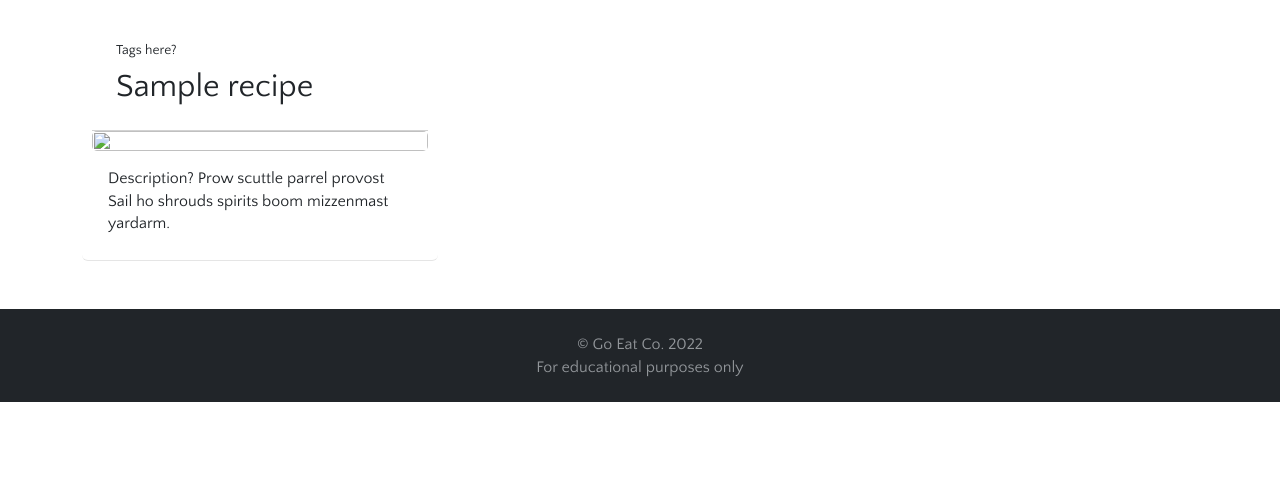
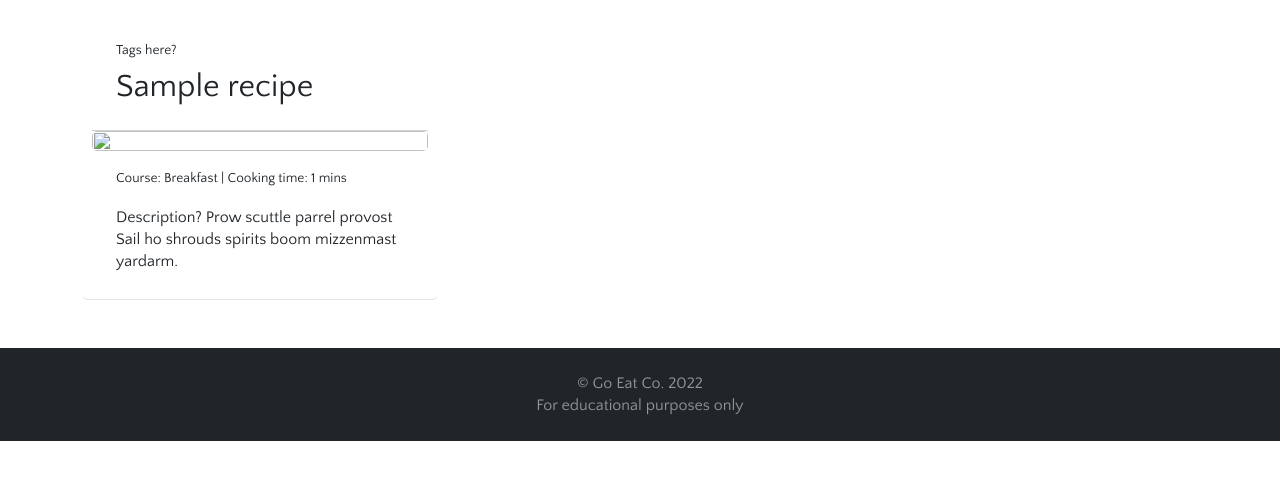
Before and after one commit to lucywoodman/goeatco, a Django app: page / in a window 1280 px wide. Shown: the part 55-535 px from the top of the page. Run offline with Django 4.2, Linux system fonts and the light colour scheme; tables that the repository leaves empty hold one stand-in row (values such as "Sample post"); some libraries are stand-ins or nearby versions; some web fonts are replaced.

Commit message:
feat[recipe]: add recipe meta information to recipe list for quick viewing:

```diff
--- a/templates/recipe/recipe_list.html
+++ b/templates/recipe/recipe_list.html
@@ -22,7 +22,10 @@
                     <img src="{{ recipe.featured_image.url }}" class="card-img">
                 {% endif %}
             </a>
-            <div class="card-body">
+            <div class="card-body px-4">
+                <div class="card-meta mb-3">
+                    Course: {{ recipe.get_meal_display }} | Cooking time: {{ recipe.cooking_time }} mins
+                </div>
                 <p class="card-text">Description? Prow scuttle parrel provost Sail ho shrouds spirits boom mizzenmast yardarm.</p>
             </div>
         </article>
```
